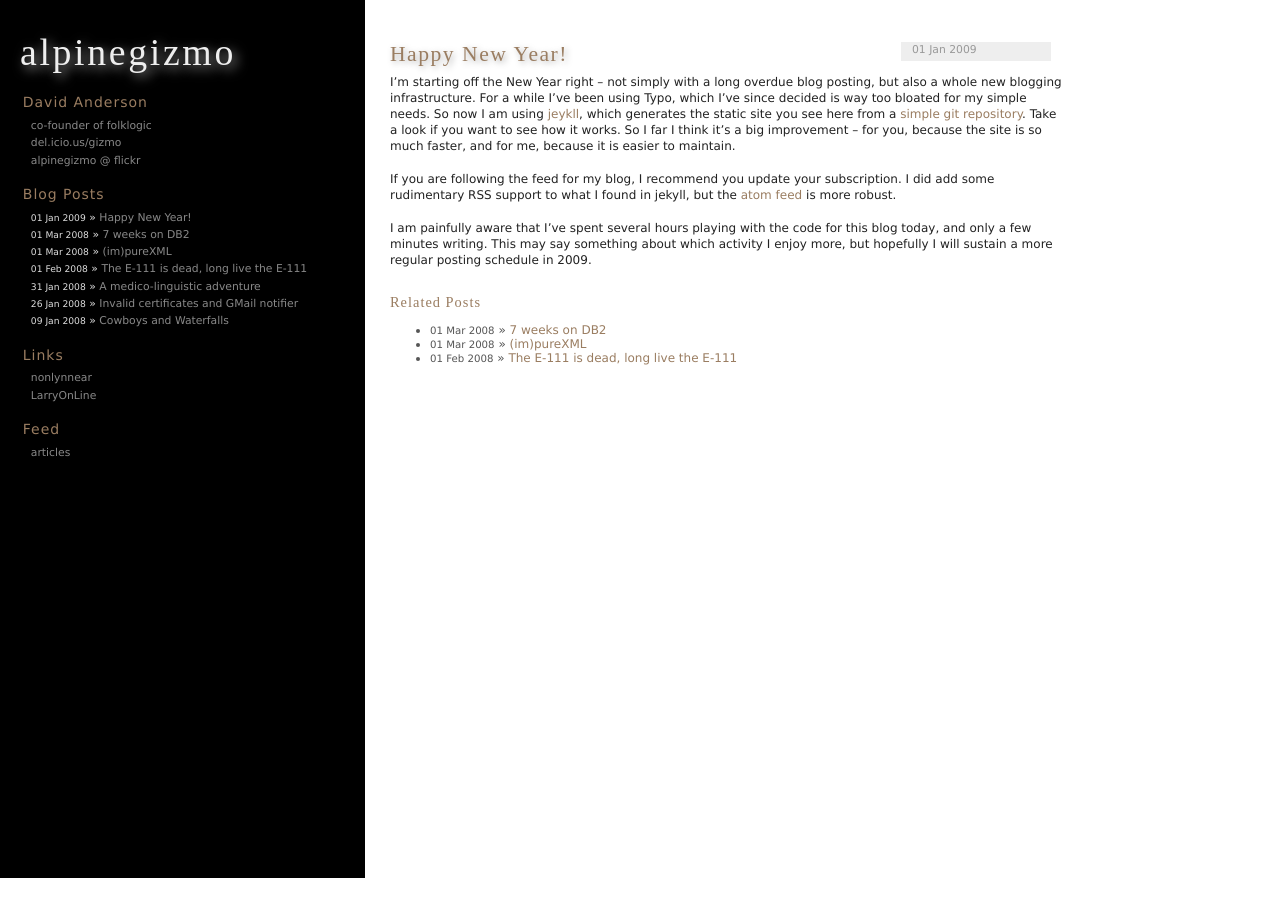
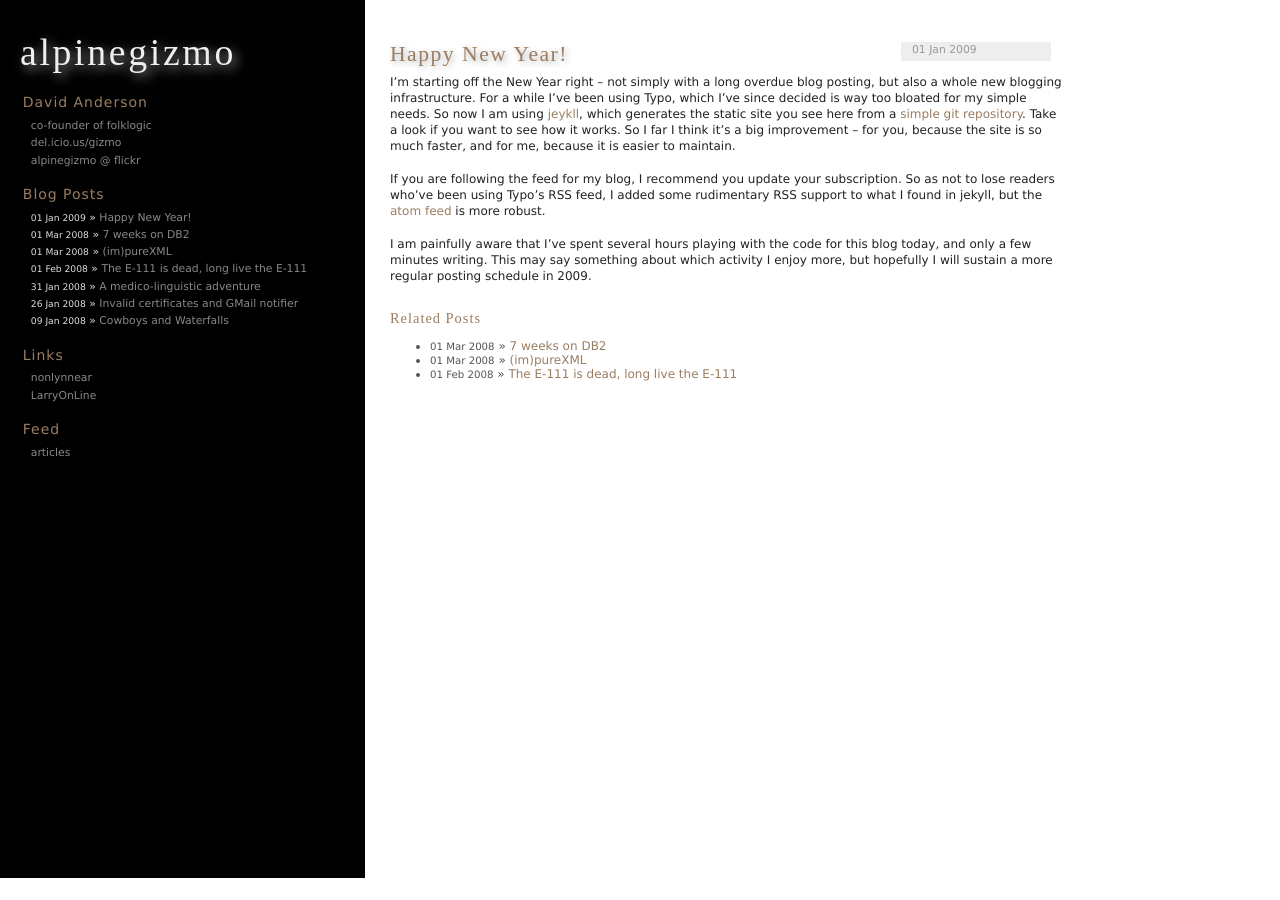
Before and after one commit to alpinegizmo/alpinegizmo.com, a Jekyll site: the page built from _posts/2009-01-01-happy-new-year.markdown, in a window 1280 px wide. Built offline with Jekyll 4.4.1, drawn with Linux system fonts in a browser that asks for light colours.

Commit message:
edited posting

```diff
--- a/_posts/2009-01-01-happy-new-year.markdown
+++ b/_posts/2009-01-01-happy-new-year.markdown
@@ -5,6 +5,6 @@ title: Happy New Year!
 
 I'm starting off the New Year right -- not simply with a long overdue blog posting, but also a whole new blogging infrastructure. For a while I've been using Typo, which I've since decided is way too bloated for my simple needs. So now I am using [jeykll](http://github.com/mojombo/jekyll/tree/master), which generates the static site you see here from a [simple git repository](http://github.com/alpinegizmo/alpinegizmo.com/tree/master). Take a look if you want to see how it works. So I far I think it's a big improvement -- for you, because the site is so much faster, and for me, because it is easier to maintain.
 
-If you are following the feed for my blog, I recommend you update your subscription. I did add some rudimentary RSS support to what I found in jekyll, but the [atom feed](/atom.xml) is more robust.
+If you are following the feed for my blog, I recommend you update your subscription. So as not to lose readers who've been using Typo's RSS feed, I added some rudimentary RSS support to what I found in jekyll, but the [atom feed](/atom.xml) is more robust.
 
 I am painfully aware that I've spent several hours playing with the code for this blog today, and only a few minutes writing. This may say something about which activity I enjoy more, but hopefully I will sustain a more regular posting schedule in 2009.
```
